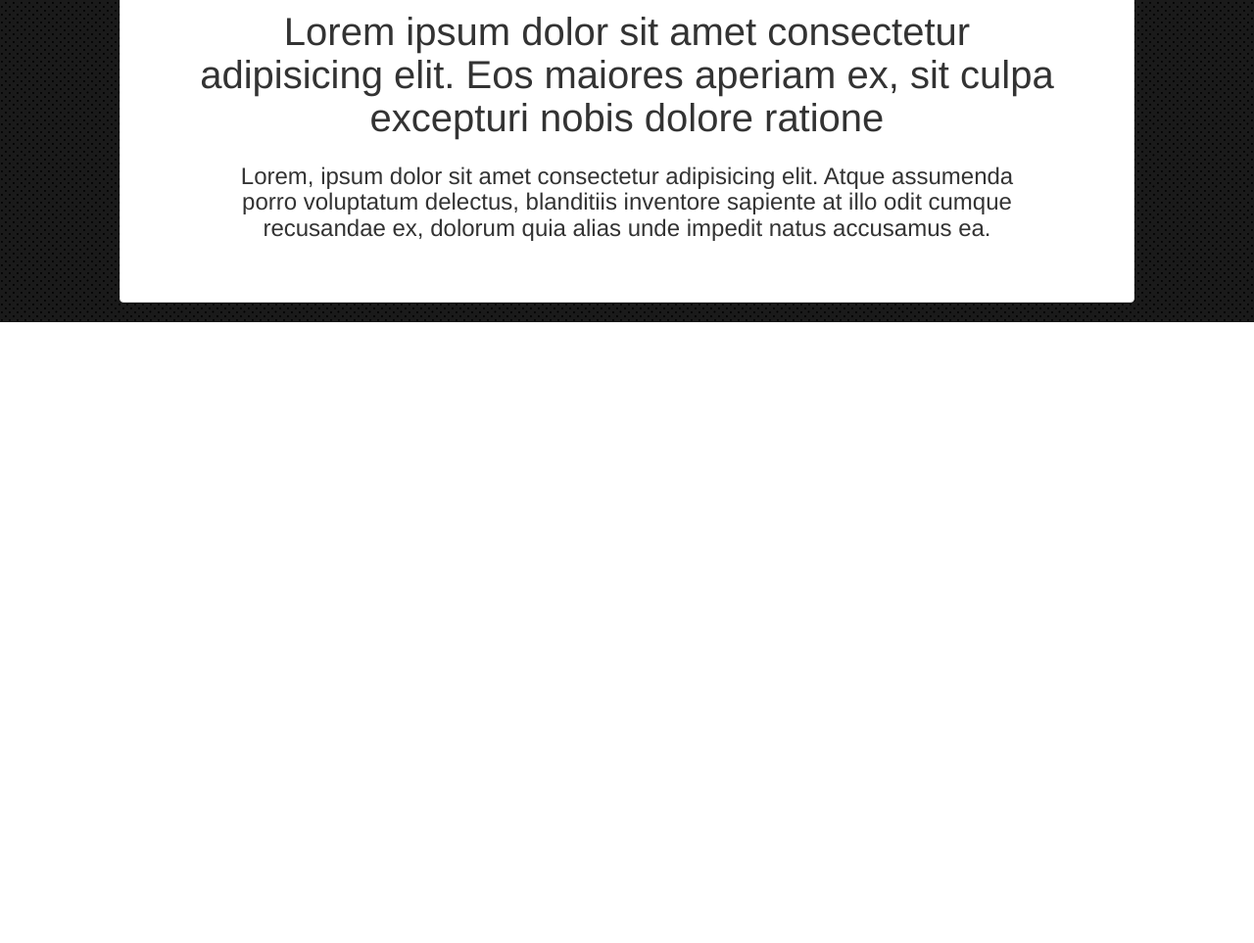
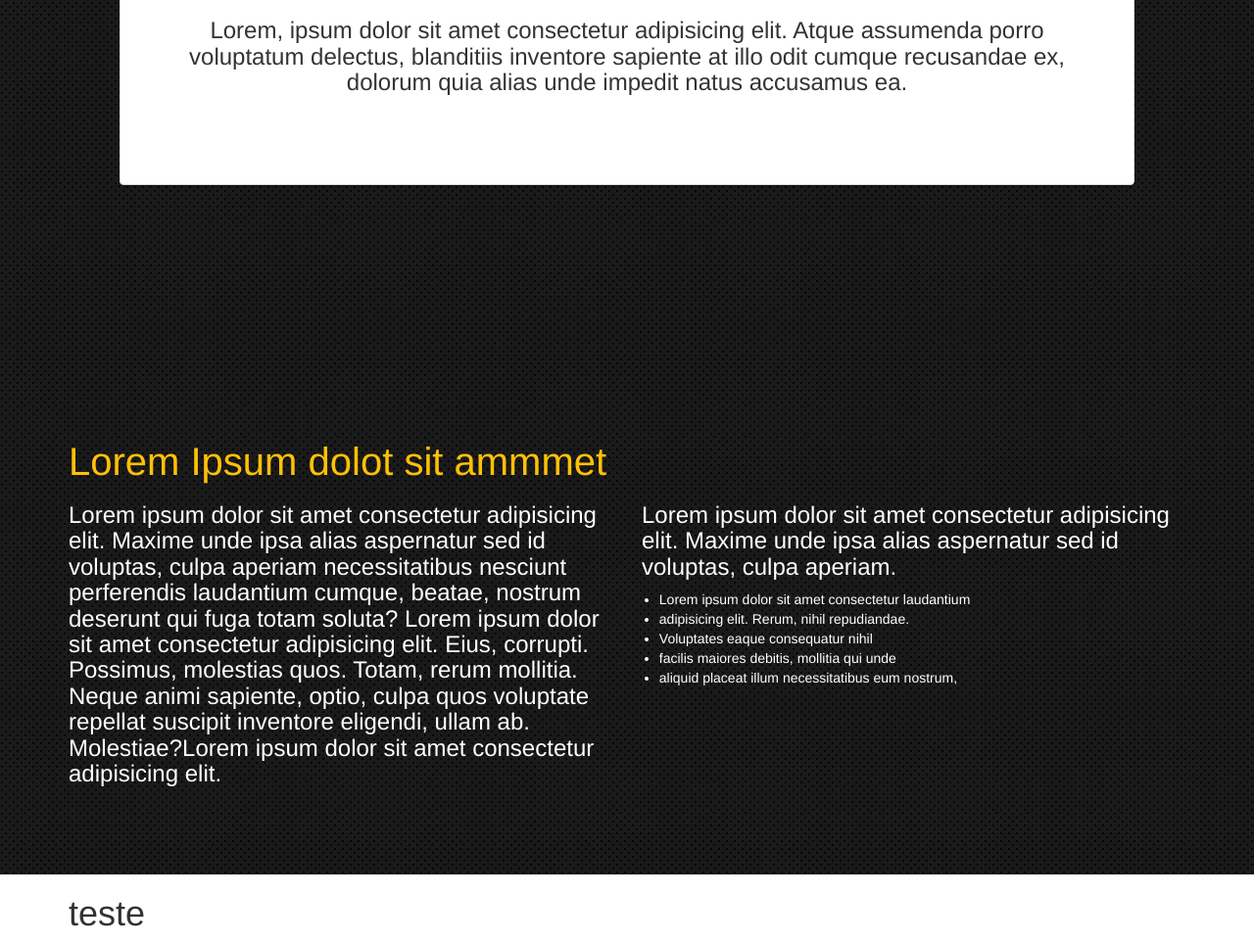
Before and after one commit to yurialvesyamada/teste-frontend, a plain HTML site: page index.html in a window 1280 px wide. Shown: the part 1045-2008 px from the top of the page at 98% size. Before the commit the page ends 1374 px from the top, so only its background shows below. Drawn offline with nearby package versions, Linux system fonts and the light colour scheme.

Commit message:
Update List

```diff
--- a/assets/css/index.css
+++ b/assets/css/index.css
@@ -61,15 +61,16 @@
 @media screen and (min-width: 650px) {
     .text-position h1 {
         font-size: 6vw;
-        width: 40vw;
+        width: auto;
     }
 }
 
 @media screen and (min-width: 650px) {
 
-    .text-position h5 {
-        font-size: 2vw;
-        width: 40vw;
+    div.text-position h4 {
+        font-size: 5vw;
+        width: auto;
+        text-align: justify;
     }
 }
 
@@ -80,10 +81,25 @@
 
 div.panel {
     position: relative;
-    /* margin: 5vh; */
+    bottom: 15vh;
     height: 50vh;
-    padding: 10vh;
+    padding: 4vw;
     text-align: center;
+    margin: 0 !important;
+}
+
+@media screen and (max-width: 1358px) and (max-height: 490px) {
+
+    .panel {
+        top: 5vh;
+        height: 60vh !important;
+        background-color: white;
+        border: none;
+        color: black;
+        align-items: center;
+        padding: 15vh !important;
+        ;
+    }
 }
 
 @media screen and (max-width: 650px) {
@@ -103,33 +119,38 @@ div.panel {
     .panel,
     h2,
     h4 {
-        font-size: 2vh !important;
-        padding: 4% !important;
+        font-size: 3vh !important;
+        padding: 3vh !important;
         background-color: transparent;
         border: none;
         color: white;
-        align-items: center;
+        text-align: left;
+        margin-top: 15vh;
+
     }
 }
 
-
-
-/* div.container.card-white {
-    background-color: white;
-    position: relative;
-    height: 22vw;
-    width: 75%;
-    bottom: 7vw;
-   ;
-    text-align: center;
-    align-items: center;
-    justify-content: center;
+div.list-title-style {
+    padding-top: 5vh;
+    padding-bottom: 10vh;
+    color: #ffc107;
+    font-size: 5vh !important;
+    top: 10vh;
 }
 
-div.text-style {
-    font-family: 'Lato-Regular';
-    padding: 2%;
-} */
+div.list-style {
+    color: white;
+    padding-top: 10vh;
+    padding-bottom: 10vh;
+}
+
+.list-style h4 {
+    font-size: 3vh;
+}
+
+.list-style ul {
+    margin-left: -4% !important;
+}
 
 
 
--- a/index.html
+++ b/index.html
@@ -36,8 +36,9 @@
                 <p>01.</p>
                 <h1>Maecenas</h1>
                 <h1>at hendrerit.</h1>
-                <h5>Lorem ipsum dolor sit amet consectetur adipisicing elit. Natus obcaecati quisquam eveniet nesciunt
-                    quae praesentium vero sed vitae placeat nam officiis</h5>
+                <div class="h4">Lorem ipsum dolor sit amet consectetur adipisicing elit. Natus obcaecati quisquam
+                    eveniet nesciunt
+                    quae praesentium vero sed vitae placeat nam officiis</div>
             </div>
         </div>
     </div>
@@ -45,12 +46,44 @@
     <div class="container-fluid bg-dark">
         <div class="col-sm-10 col-sm-offset-1 col-xs-12 col-xs-offset-0">
             <div class="panel panel panel-default">
-                <h2 style="font-size: 5vh;">Lorem ipsum dolor sit amet consectetur adipisicing elit. Eos maiores aperiam
+                <h2 style="font-size: 5vh;">Lorem ipsum dolor sit amet consectetur adipisicing elit. Eos
+                    maiores aperiam
                     ex, sit culpa excepturi nobis dolore ratione </h2>
-                <div class="panel-body h4" style="font-size: 3vh;">Lorem, ipsum dolor sit amet consectetur adipisicing
+                <h4 class="panel-body" style="font-size: 3vh;">Lorem, ipsum dolor sit amet consectetur adipisicing
                     elit. Atque assumenda porro voluptatum delectus, blanditiis inventore sapiente at illo odit cumque
-                    recusandae ex, dolorum quia alias unde impedit natus accusamus ea.</div>
+                    recusandae ex, dolorum quia alias unde impedit natus accusamus ea.</h4>
             </div>
+        </div>
+
+        <div class="container">
+            <div class="row list-style">
+                <div class="col-sm-12 list-title-style h2">Lorem Ipsum dolot sit ammmet</div>
+                <div class="col-sm-6 col-xs-12">
+                    <h4>Lorem ipsum dolor sit amet consectetur adipisicing elit. Maxime unde ipsa alias aspernatur sed
+                        id voluptas, culpa aperiam necessitatibus nesciunt perferendis laudantium cumque, beatae,
+                        nostrum deserunt qui fuga totam soluta? Lorem ipsum dolor sit amet consectetur adipisicing elit.
+                        Eius, corrupti. Possimus, molestias quos. Totam, rerum mollitia. Neque animi sapiente, optio,
+                        culpa quos voluptate repellat suscipit inventore eligendi, ullam ab. Molestiae?Lorem ipsum dolor
+                        sit amet consectetur adipisicing elit.</h4>
+                </div>
+                <div class="col-sm-6 col-xs-12">
+                    <h4>Lorem ipsum dolor sit amet consectetur adipisicing elit. Maxime unde ipsa alias aspernatur sed
+                        id voluptas, culpa aperiam.</h4>
+                    <ul>
+                        <li>Lorem ipsum dolor sit amet consectetur laudantium</li>
+                        <li>adipisicing elit. Rerum, nihil repudiandae.</li>
+                        <li> Voluptates eaque consequatur nihil</li>
+                        <li>facilis maiores debitis, mollitia qui unde</li>
+                        <li>aliquid placeat illum necessitatibus eum nostrum,</li>
+                    </ul>
+                </div>
+            </div>
+        </div>
+    </div>
+
+    <div class="container">
+        <div>
+            <h1>teste</h1>
         </div>
     </div>
 </body>
```
